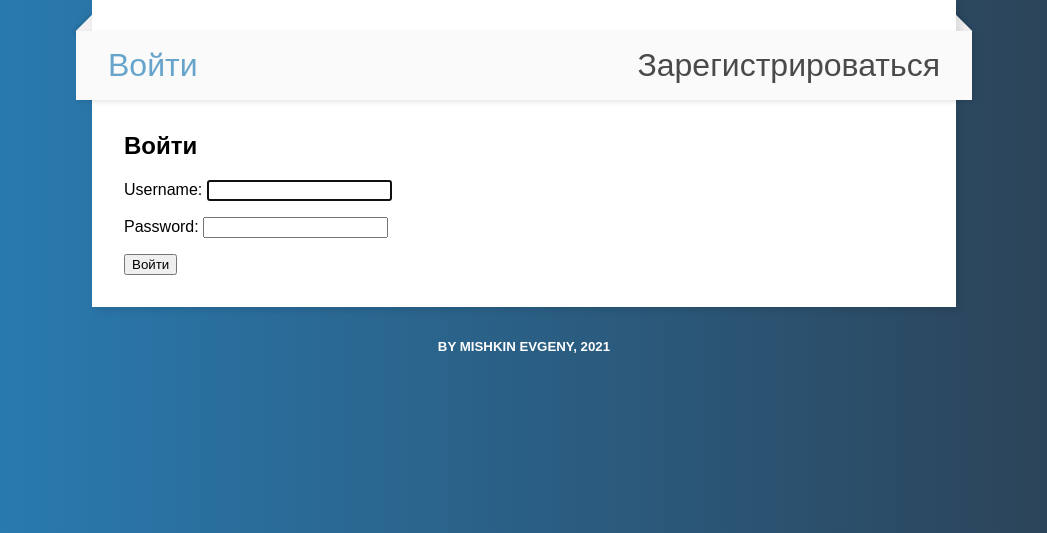
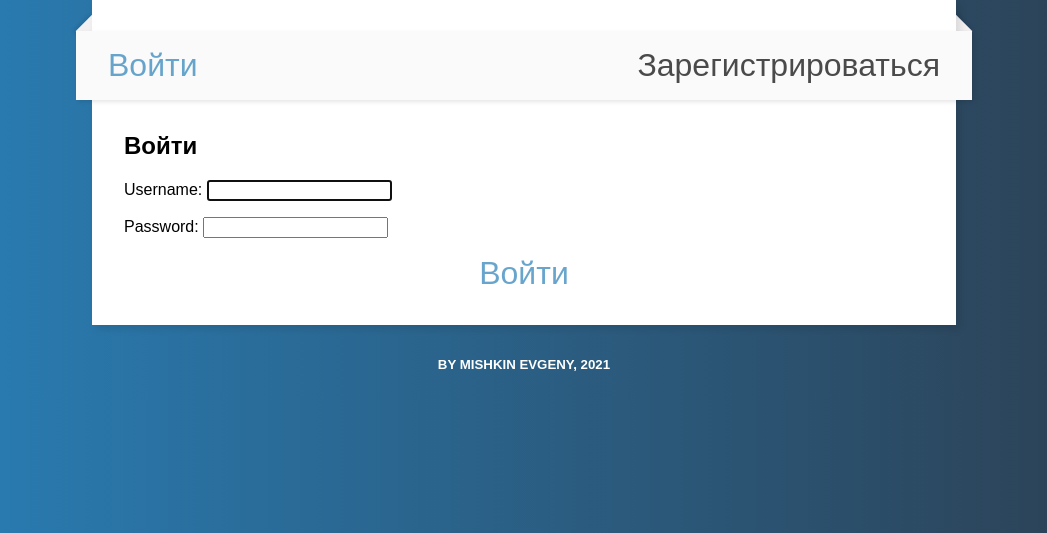
Before and after one commit to NewSouthMjos/ShareList, a Django app: page /accounts/login/ in a window 1280 px wide. Shown: the part 107-640 px from the top of the page, without its empty margins (116-1163 px from the left). Run offline with Django 3.2, Linux system fonts and the light colour scheme.

Commit message:
little changes css

```diff
--- a/sharelist/static/css/base.css
+++ b/sharelist/static/css/base.css
@@ -210,7 +210,7 @@ html body {
 	font-size: 1rem;
 }
 
-input[type=submit] {
+input[type=submit], button[type=submit]{
 	border-style: none;
 
 	color: #2980b9;
@@ -223,6 +223,6 @@ input[type=submit] {
 	background-color: transparent;
 }
 
-input[type=submit]:hover {
+input[type=submit]:hover, button[type=submit]:hover{
   opacity: 1;
 }
--- a/sharelist/templates/registration/login.html
+++ b/sharelist/templates/registration/login.html
@@ -5,6 +5,6 @@
 <form method="post">
 {% csrf_token %}
 {{ form.as_p }}
-<button type="submit">Войти</button>
+<p class="centered"><button type="submit">Войти</button></p>
 </form>
 {% endblock content %}
```
